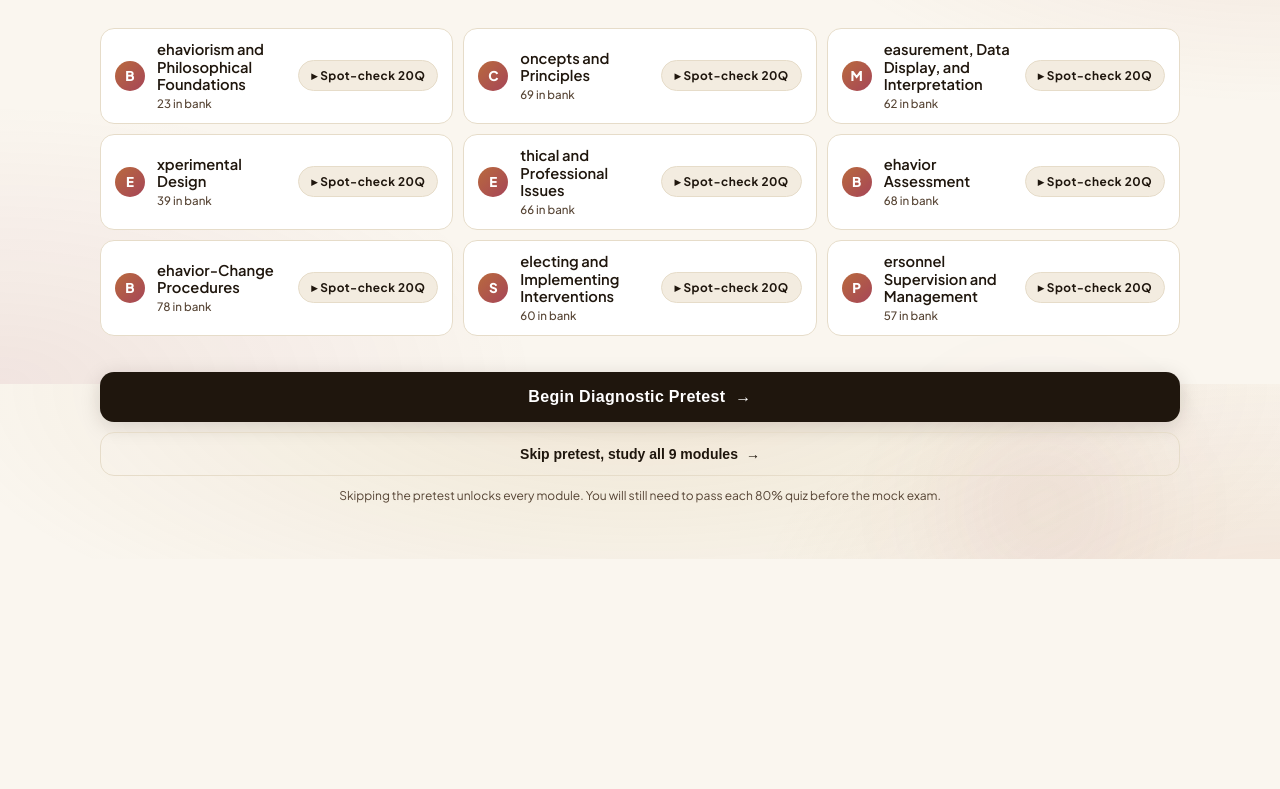
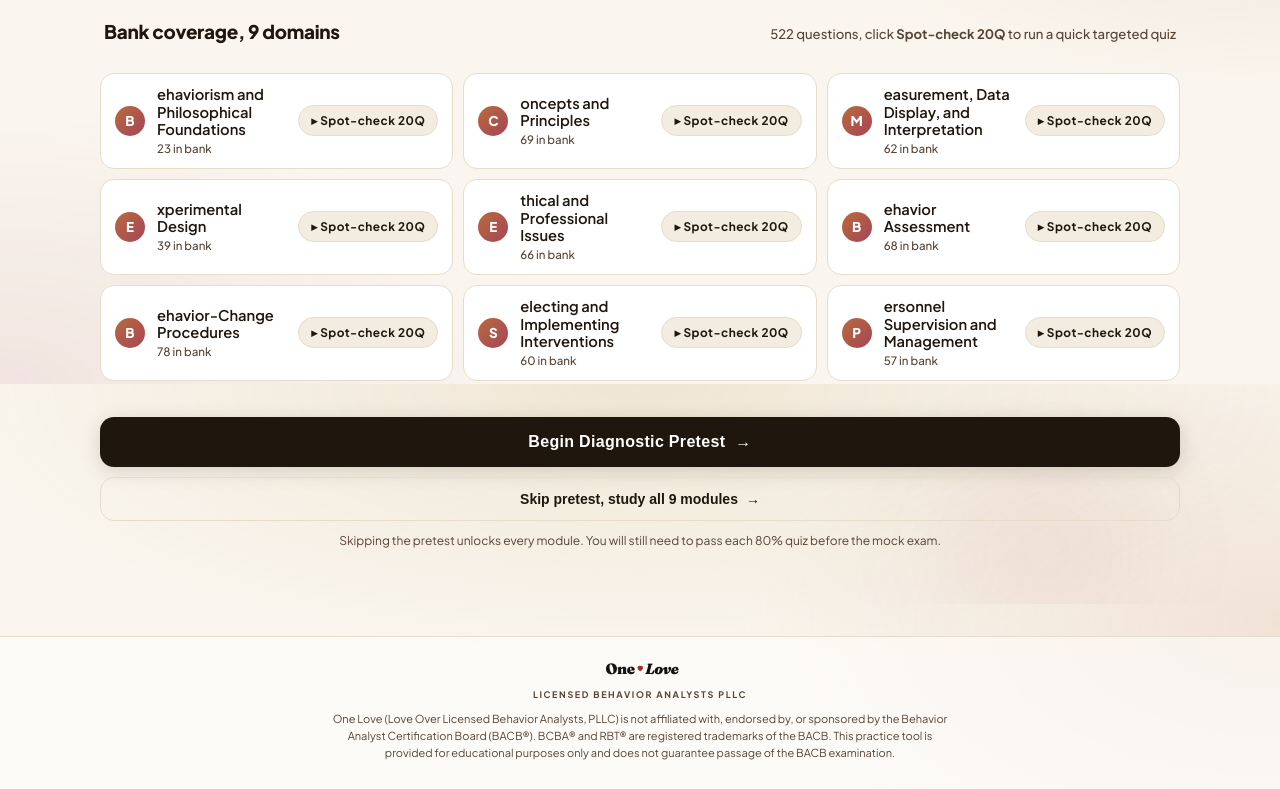
Before and after one commit to LGibs222/bcba-exam-prep, a React (Vite) app: page / in a window 1280 px wide. Shown: the part 1216-2005 px from the top of the page. Before the commit the page ends 1775 px from the top, so only its background shows below. Built offline with nearby package versions, Linux system fonts and the light colour scheme.

Commit message:
Add One Love brand mark + disclaimer footer

```diff
--- a/index.html
+++ b/index.html
@@ -10,7 +10,7 @@
 
     <link rel="preconnect" href="https://fonts.googleapis.com" />
     <link rel="preconnect" href="https://fonts.gstatic.com" crossorigin />
-    <link href="https://fonts.googleapis.com/css2?family=Plus+Jakarta+Sans:wght@300;400;500;600;700;800&display=swap" rel="stylesheet" />
+    <link href="https://fonts.googleapis.com/css2?family=Plus+Jakarta+Sans:wght@300;400;500;600;700;800&family=Fraunces:ital,opsz,wght@0,9..144,900;1,9..144,900&family=Inter:wght@600;700&display=swap" rel="stylesheet" />
   </head>
   <body>
     <div id="root"></div>
--- a/src/App.jsx
+++ b/src/App.jsx
@@ -1067,12 +1067,51 @@ const NAV = [
   {id:'final_results',label:'Report',emoji:'📈',needs:'examScores'},
 ]
 
+// ── ONE LOVE BRAND MARK ──────────────────────────────────
+function OneLoveLogo({ height = 26, dark = true }) {
+  const inkColor = dark ? '#fbf7ea' : '#161210'
+  const heartColor = dark ? '#c4493a' : '#a8302a'
+  return (
+    <svg height={height} viewBox="0 0 380 80" xmlns="http://www.w3.org/2000/svg" aria-label="One Love" style={{ display: 'block' }}>
+      <text x="170" y="60" textAnchor="end" fontFamily="Fraunces, Georgia, serif" fontWeight="900" fontSize="54" letterSpacing="-1.2" fill={inkColor}>One</text>
+      <g transform="translate(190, 35)">
+        <path d="M 10 4 C 10 -2, 4 -6, 0 -2 C -4 -6, -10 -2, -10 4 C -10 11, 0 17, 0 17 C 0 17, 10 11, 10 4 Z" fill={heartColor}/>
+      </g>
+      <text x="208" y="60" fontFamily="Fraunces, Georgia, serif" fontWeight="900" fontStyle="italic" fontSize="54" letterSpacing="-1.2" fill={inkColor}>Love</text>
+    </svg>
+  )
+}
+
+function OneLoveFooter() {
+  return (
+    <footer style={{
+      borderTop: `1px solid ${C.border}`,
+      background: 'var(--surface-alt)',
+      padding: '20px 18px 28px',
+      marginTop: 32,
+    }}>
+      <div style={{maxWidth: 760, margin: '0 auto', display:'flex', flexDirection:'column', alignItems:'center', gap:10, textAlign:'center'}}>
+        <OneLoveLogo height={22} dark={false}/>
+        <div style={{fontSize:9, fontWeight:700, color:C.muted, letterSpacing:'0.18em', textTransform:'uppercase'}}>
+          Licensed Behavior Analysts PLLC
+        </div>
+        <p style={{fontSize:11, lineHeight:1.55, color:C.muted, margin:0, maxWidth:620}}>
+          One Love (Love Over Licensed Behavior Analysts, PLLC) is not affiliated with, endorsed by, or sponsored by the Behavior Analyst Certification Board (BACB®). BCBA® and RBT® are registered trademarks of the BACB. This practice tool is provided for educational purposes only and does not guarantee passage of the BACB examination.
+        </p>
+      </div>
+    </footer>
+  )
+}
+
 function NavBar({st,onNav,onReset,onConfirmReset,onCancelReset,onToggleTheme}) {
   const active = ['module'].includes(st.phase)?'modules':['safmeds_session','safmeds_results'].includes(st.phase)?'safmeds':st.phase
   const studyStarted = st.pretestScores || st.skippedPretest
   const examReady = studyStarted && (st.weakDomains.length===0 || st.weakDomains.every(d=>st.moduleStatuses[d]==='passed'))
   return (
     <div style={{background:C.primary,position:'sticky',top:0,zIndex:200,boxShadow:'0 2px 12px rgba(31,41,52,0.18)'}}>
+      <div style={{maxWidth:760,margin:'0 auto',padding:'10px 14px 8px',borderBottom:'1px solid rgba(251,247,234,0.10)',display:'flex',alignItems:'center',justifyContent:'center'}}>
+        <OneLoveLogo height={26} dark={true}/>
+      </div>
       <div style={{maxWidth:760,margin:'0 auto',padding:'0 12px',display:'flex',alignItems:'center',justifyContent:'space-between',height:50}}>
         <div style={{display:'flex',gap:2,overflowX:'auto',scrollbarWidth:'none'}}>
           {NAV.map(item=>{
@@ -2862,7 +2901,7 @@ export default function App() {
     onSpotCheck={d=>{
       const qs = sampleDomainQuestions(d, 20, PRETEST_QUESTIONS.map(q=>q.stem))
       up({phase:'domain_quiz', domainQuizDomain:d, domainQuizQuestions:qs, domainQuizAnswers:{}, domainQuizQIndex:0})
-    }}/></div>
+    }}/><OneLoveFooter/></div>
 
   if(st.phase==='pretest') {
     const pqs = st.pretestQuestions.length ? st.pretestQuestions : PRETEST_QUESTIONS
@@ -2877,13 +2916,13 @@ export default function App() {
           weakSpots:updateWeakSpots(p.weakSpots, pqs, p.pretestAnswers),
           stats:bumpStat(p.stats,'pretestsCompleted')}))
       }}
-      label="Pretest"/></div>
+      label="Pretest"/><OneLoveFooter/></div>
   }
 
   if(st.phase==='pretest_results') return <div>{nav}<PretestResults
     scores={st.pretestScores} weakDomains={st.weakDomains}
     onStudy={()=>up({phase:'modules'})}
-    onSkip={()=>up({phase:'exam_intro'})}/></div>
+    onSkip={()=>up({phase:'exam_intro'})}/><OneLoveFooter/></div>
 
   if(st.phase==='modules') return <div>{nav}<ModuleHub
     weakDomains={st.weakDomains} moduleStatuses={st.moduleStatuses}
@@ -2892,7 +2931,7 @@ export default function App() {
     onSpotCheck={d=>{
       const qs = sampleDomainQuestions(d, 20, PRETEST_QUESTIONS.map(q=>q.stem))
       up({phase:'domain_quiz', domainQuizDomain:d, domainQuizQuestions:qs, domainQuizAnswers:{}, domainQuizQIndex:0})
-    }}/></div>
+    }}/><OneLoveFooter/></div>
 
   if(st.phase==='domain_quiz') {
     const dqs = st.domainQuizQuestions
@@ -2901,7 +2940,7 @@ export default function App() {
       onAnswer={(i,a)=>up({domainQuizAnswers:{...st.domainQuizAnswers,[i]:a}})}
       onNav={d=>up({domainQuizQIndex:Math.max(0,Math.min(dqs.length-1,st.domainQuizQIndex+d))})}
       onSubmit={()=>setSt(p=>({...p, phase:'domain_quiz_results', weakSpots:updateWeakSpots(p.weakSpots, p.domainQuizQuestions, p.domainQuizAnswers)}))}
-      label="Spot-Check"/></div>
+      label="Spot-Check"/><OneLoveFooter/></div>
   }
 
   if(st.phase==='domain_quiz_results') return <div>{nav}<DomainQuizResults
@@ -2911,11 +2950,11 @@ export default function App() {
       const qs = sampleDomainQuestions(st.domainQuizDomain, 20, PRETEST_QUESTIONS.map(q=>q.stem))
       up({phase:'domain_quiz', domainQuizQuestions:qs, domainQuizAnswers:{}, domainQuizQIndex:0})
     }}
-    onBack={()=>up({phase:'modules'})}/></div>
+    onBack={()=>up({phase:'modules'})}/><OneLoveFooter/></div>
 
   if(st.phase==='domain_quiz_review') return <div>{nav}<ExamReview
     questions={st.domainQuizQuestions} answers={st.domainQuizAnswers}
-    onBack={()=>up({phase:'domain_quiz_results'})}/></div>
+    onBack={()=>up({phase:'domain_quiz_results'})}/><OneLoveFooter/></div>
 
   if(st.phase==='weak_review') return <div>{nav}<WeakSpotReview
     queue={st.weakReviewQueue} idx={st.weakReviewIdx} answers={st.weakReviewAnswers}
@@ -2941,7 +2980,7 @@ export default function App() {
       if (st.weakReviewIdx < st.weakReviewQueue.length - 1) up({weakReviewIdx: st.weakReviewIdx + 1})
       else up({phase:'weak_review_summary'})
     }}
-    onQuit={()=>up({phase:'welcome'})}/></div>
+    onQuit={()=>up({phase:'welcome'})}/><OneLoveFooter/></div>
 
   if(st.phase==='safmeds') return <div>{nav}<SafmedsHub
     safmeds={st.safmeds}
@@ -2952,7 +2991,7 @@ export default function App() {
       up({phase:'safmeds_session', sfxDeckId:deckId, sfxMode:mode, sfxTimer:timer,
         sfxCards:cards, sfxCardIdx:0, sfxRevealed:false, sfxCorrect:0, sfxMissed:0,
         sfxRemaining: mode==='timed' ? timer : 0, sfxResults:null})
-    }}/></div>
+    }}/><OneLoveFooter/></div>
 
   if(st.phase==='safmeds_session') return <div>{nav}<SafmedsSession
     deckId={st.sfxDeckId} mode={st.sfxMode} timer={st.sfxTimer}
@@ -2971,7 +3010,7 @@ export default function App() {
       }))
       // practice mode never auto-finishes
     }}
-    onQuit={finishSafmedsSession}/></div>
+    onQuit={finishSafmedsSession}/><OneLoveFooter/></div>
 
   if(st.phase==='safmeds_results') return <div>{nav}<SafmedsResults
     results={st.sfxResults} safmeds={st.safmeds}
@@ -2981,7 +3020,7 @@ export default function App() {
         sfxCorrect:0, sfxMissed:0, sfxRemaining:st.sfxMode==='timed'?st.sfxTimer:0, sfxResults:null})
     }}
     onPickAnother={()=>up({phase:'safmeds'})}
-    onDone={()=>up({phase:'welcome'})}/></div>
+    onDone={()=>up({phase:'welcome'})}/><OneLoveFooter/></div>
 
   if(st.phase==='weak_review_summary') return <div>{nav}<WeakSpotSummary
     queue={st.weakReviewQueue} answers={st.weakReviewAnswers} startCount={st.weakReviewStartCount}
@@ -2991,7 +3030,7 @@ export default function App() {
       const queue = [...items].sort(()=>Math.random()-0.5)
       up({phase:'weak_review', weakReviewQueue:queue, weakReviewIdx:0, weakReviewAnswers:{}, weakReviewStartCount:queue.length})
     }}
-    onDone={()=>up({phase:'welcome'})}/></div>
+    onDone={()=>up({phase:'welcome'})}/><OneLoveFooter/></div>
 
   if(st.phase==='module') return <div>{nav}<LearningModule
     domain={st.activeModule} phase={st.modulePhase}
@@ -3024,13 +3063,13 @@ export default function App() {
       moduleStatuses:{...p.moduleStatuses,[p.activeModule]:status},
       modulePhase:'content',
       ...(status==='passed' ? {stats:bumpStat(p.stats,'modulesPassed')} : {}),
-    }))}/></div>
+    }))}/><OneLoveFooter/></div>
 
   if(st.phase==='exam_intro') return <div>{nav}<ExamIntro onStart={()=>{
     const qs=sampleExamQuestions(PRETEST_QUESTIONS,BCBA_TOTAL_QUESTIONS).map(shuffleQuestion)
     up({phase:'fullexam',examQuestions:qs,examAnswers:{},qIndex:0,timerSeconds:14400,timerActive:true})
     setFlagged(new Set())
-  }}/></div>
+  }}/><OneLoveFooter/></div>
 
   if(st.phase==='fullexam') return <div>{nav}<ExamScreen
     questions={st.examQuestions} answers={st.examAnswers} qIndex={st.qIndex}
@@ -3044,16 +3083,16 @@ export default function App() {
       setSt(p=>({...p, phase:'final_results', examScores:scores, timerActive:false,
         weakSpots:updateWeakSpots(p.weakSpots, p.examQuestions, p.examAnswers),
         stats:bumpStat(p.stats,'examAttempts')}))
-    }}/></div>
+    }}/><OneLoveFooter/></div>
 
   if(st.phase==='final_results') return <div>{nav}<FinalResults
     examScores={st.examScores} pretestScores={st.pretestScores}
     onReview={()=>up({phase:'exam_review'})}
-    onReset={()=>{clearInterval(timerRef.current);clearPersisted();setFlagged(new Set());setSt({...INITIAL})}}/></div>
+    onReset={()=>{clearInterval(timerRef.current);clearPersisted();setFlagged(new Set());setSt({...INITIAL})}}/><OneLoveFooter/></div>
 
   if(st.phase==='exam_review') return <div>{nav}<ExamReview
     questions={st.examQuestions} answers={st.examAnswers}
-    onBack={()=>up({phase:'final_results'})}/></div>
+    onBack={()=>up({phase:'final_results'})}/><OneLoveFooter/></div>
 
   return null
 }
```
